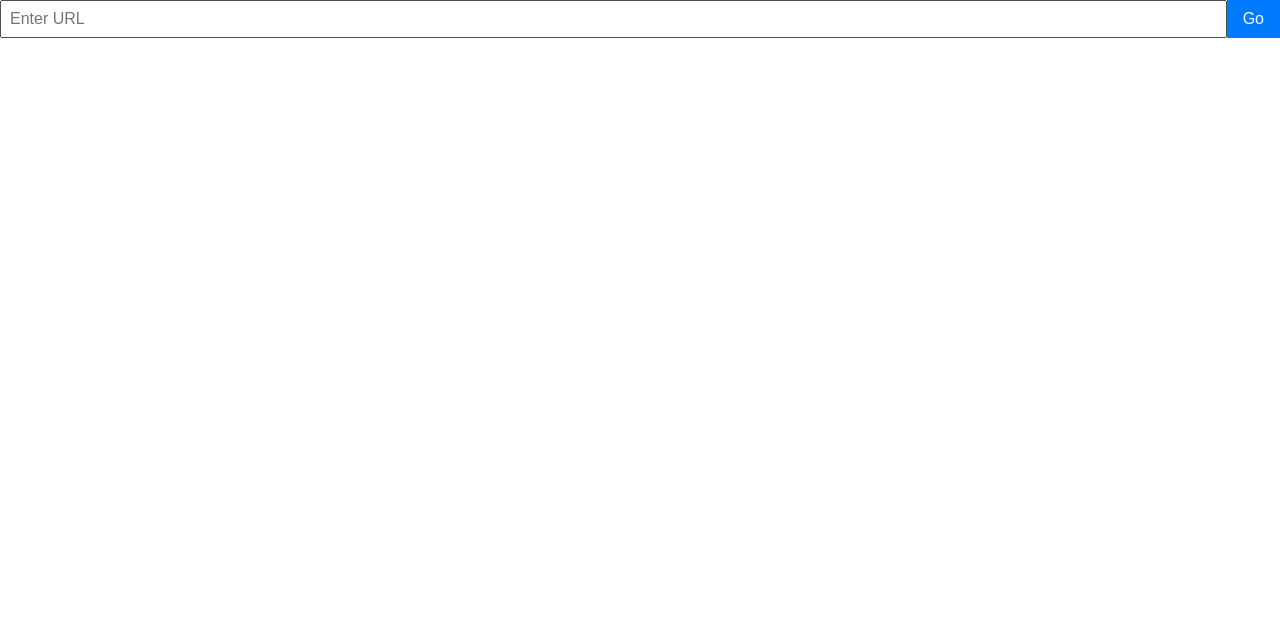
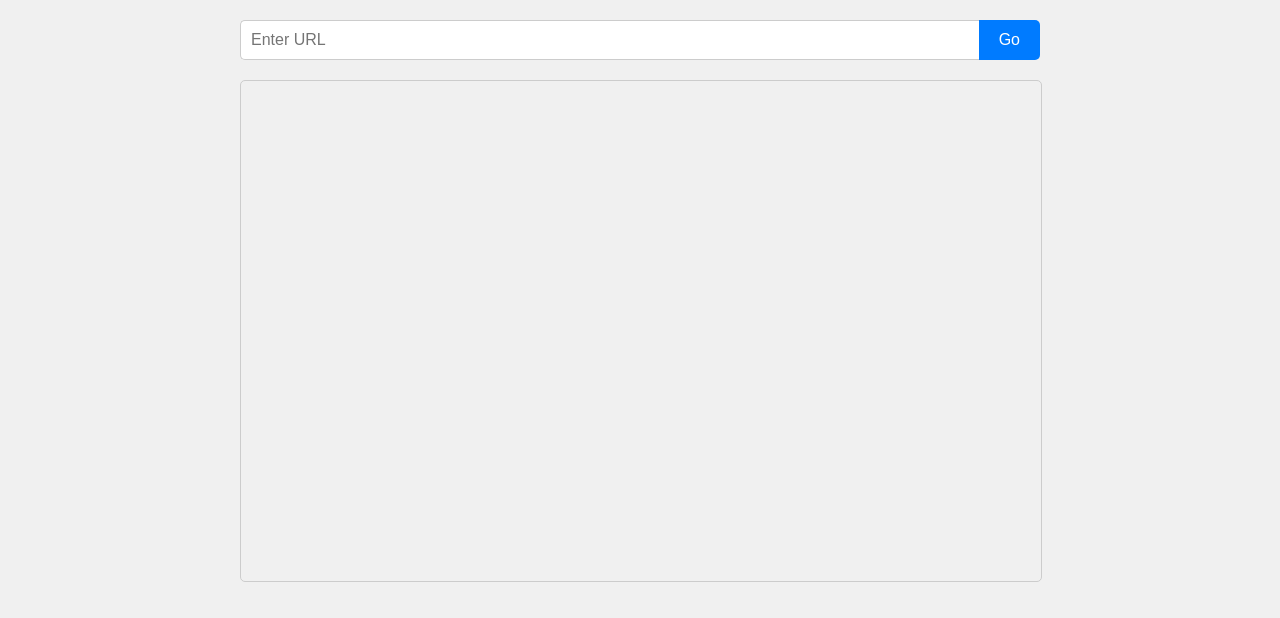
Before and after one commit to the6niner/schoolVPN, a plain HTML site: page index.html in a window 1280 px wide. Drawn offline with Linux system fonts and the light colour scheme.

Commit message:
Update index.html

```diff
--- a/index.html
+++ b/index.html
@@ -7,39 +7,52 @@
     <style>
         body {
             font-family: Arial, sans-serif;
-            margin: 0; /* Remove default margin */
-            padding: 0; /* Remove default padding */
+            margin: 0;
+            padding: 0;
+            background-color: #f0f0f0;
         }
         .container {
-            display: flex;
-            flex-direction: column;
-            height: 100vh; /* Make container fill the entire viewport height */
+            max-width: 800px;
+            margin: 0 auto;
+            padding: 20px;
         }
         .input-group {
             display: flex;
-            margin-bottom: 10px;
+            margin-bottom: 20px;
         }
         input[type="text"] {
             flex: 1;
-            padding: 8px;
+            padding: 10px;
             font-size: 16px;
+            border: 1px solid #ccc;
+            border-radius: 5px 0 0 5px;
+            border-right: none;
+            outline: none;
         }
         button {
-            padding: 8px 16px;
+            padding: 10px 20px;
             font-size: 16px;
             background-color: #007bff;
-            color: white;
+            color: #fff;
             border: none;
+            border-radius: 0 5px 5px 0;
             cursor: pointer;
+            transition: background-color 0.3s ease;
+            outline: none;
         }
         button:hover {
             background-color: #0056b3;
         }
         iframe {
-            flex: 1; /* Fill remaining space in container */
-            border: none;
-            width: 100%; /* Make iframe fill container width */
-            height: 100%; /* Make iframe fill container height */
+            width: 100%;
+            height: 500px;
+            border: 1px solid #ccc;
+            border-radius: 5px;
+        }
+        .error {
+            color: #ff0000;
+            font-size: 14px;
+            margin-top: 10px;
         }
     </style>
 </head>
@@ -50,19 +63,34 @@
             <button onclick="loadUrl()">Go</button>
         </div>
         <iframe id="proxyFrame"></iframe>
+        <div id="errorMessage" class="error" style="display: none;"></div>
     </div>
 
     <script>
         function loadUrl() {
             var url = document.getElementById('urlInput').value;
             var proxyFrame = document.getElementById('proxyFrame');
+            var errorMessage = document.getElementById('errorMessage');
+
+            // Reset error message
+            errorMessage.style.display = 'none';
 
             fetch('https://api.allorigins.win/get?url=' + encodeURIComponent(url))
-            .then(response => response.json())
+            .then(response => {
+                if (response.ok) {
+                    return response.json();
+                } else {
+                    throw new Error('Failed to fetch');
+                }
+            })
             .then(data => {
                 proxyFrame.srcdoc = data.contents; // Set iframe content directly
             })
-            .catch(error => console.error('Error:', error));
+            .catch(error => {
+                errorMessage.textContent = 'Error: Failed to fetch the website.';
+                errorMessage.style.display = 'block';
+                console.error('Error:', error);
+            });
         }
     </script>
 </body>
```
